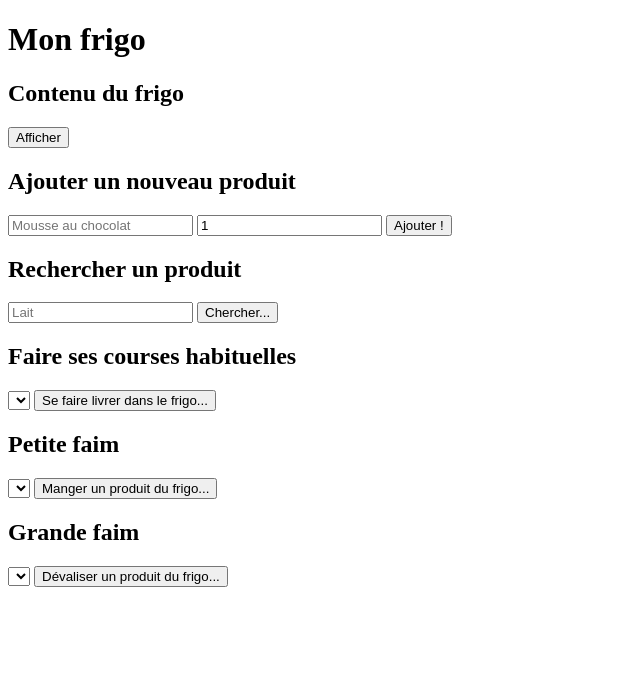
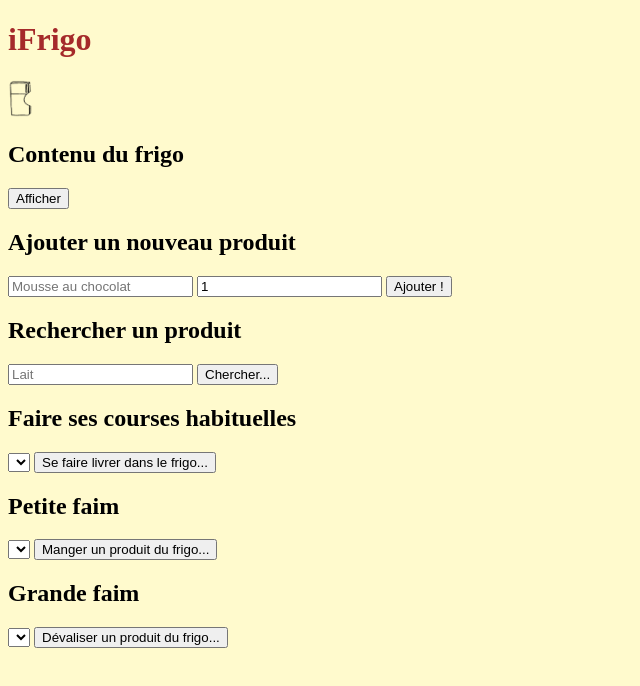
Before and after one commit to Victoria-Vichet/Frigo, a plain HTML site: page index.html in a window 1280 px wide. Shown: the whole page, without its empty margins (0-640 px from the left). Drawn offline with Linux system fonts and the light colour scheme; no server answers.

Commit message:
ajout image modif submit button modif champs obligatoires

```diff
--- a/frigo.js
+++ b/frigo.js
@@ -27,10 +27,11 @@ function listerFrigo(event){
 
 /* Ajouter un nouveau produit au frigo */
 let ajoutProduit = document.getElementById("ajouter");
-ajoutProduit.addEventListener("click", ajouterProduit);
+ajoutProduit.addEventListener("submit", ajouterProduit);
 
 
 function ajouterProduit(event){
+  event.preventDefault();
   let produitNom = document.getElementById("produitAjout").value;
   let produitQte = document.getElementById("quantiteAjout").value;
   let produit = {"nom": produitNom, "qte":produitQte};
@@ -53,9 +54,10 @@ function ajouterProduit(event){
 
 /*Rechercher un produit dans le frigo */
 let chercheProduit = document.getElementById("rechercher");
-chercheProduit.addEventListener("click", chercherProduit);
+chercheProduit.addEventListener("submit", chercherProduit);
 
 function chercherProduit(event){
+  event.preventDefault();
   let urlRecherche = url + '?search=' + document.getElementById("produitRecherche").value;
   let fetchOptions = {method: 'GET'};
   fetch(urlRecherche, fetchOptions)
--- a/index.html
+++ b/index.html
@@ -6,7 +6,8 @@
     <link href="style.css" rel="stylesheet"/>
   </head>
   <body>
-    <h1 id="titre">Mon frigo</h1>
+    <h1 id="titre">iFrigo</h1>
+    <img src="images/iFrigo.png" alt="iFrigo" class="iFrigoimg">
 
     <div class="contenuDuFrigo">
       <h2>Contenu du frigo</h2>
@@ -20,17 +21,19 @@
     </div>
 
     <h2>Ajouter un nouveau produit</h2>
-    <form action="index.html" method="POST">
+    <form id="ajouter" >
       <input type="text" id="produitAjout" placeholder="Mousse au chocolat">
       <input type="number" id="quantiteAjout" min="1" step="1" value="1" onkeypress="return event.charCode >= 48 && event.charCode <= 57">
-      <input type="button" id="ajouter" value="Ajouter !">
+      <input type="submit" value="Ajouter !">
     </form>
     <p id="produitAjoutValide"></p>
 
     <h2>Rechercher un produit</h2>
     <p>
-      <input type="text" id="produitRecherche" placeholder="Lait">
-      <input type="button" id="rechercher" value="Chercher...">
+      <form id="rechercher">
+        <input type="text" id="produitRecherche" placeholder="Lait" required>
+        <input type="submit" value="Chercher...">
+      </form>
     </p>
     <p>
       <ul id="produitExistant">
--- a/style.css
+++ b/style.css
@@ -0,0 +1,11 @@
+body { background: #FFFACD; }
+
+.iFrigoimg{
+  width: 2%;
+  height: 2%;
+
+}
+
+h1{
+  color: #A52A2A;
+}
```
Also changed, not shown: images/iFrigo.png (added).
